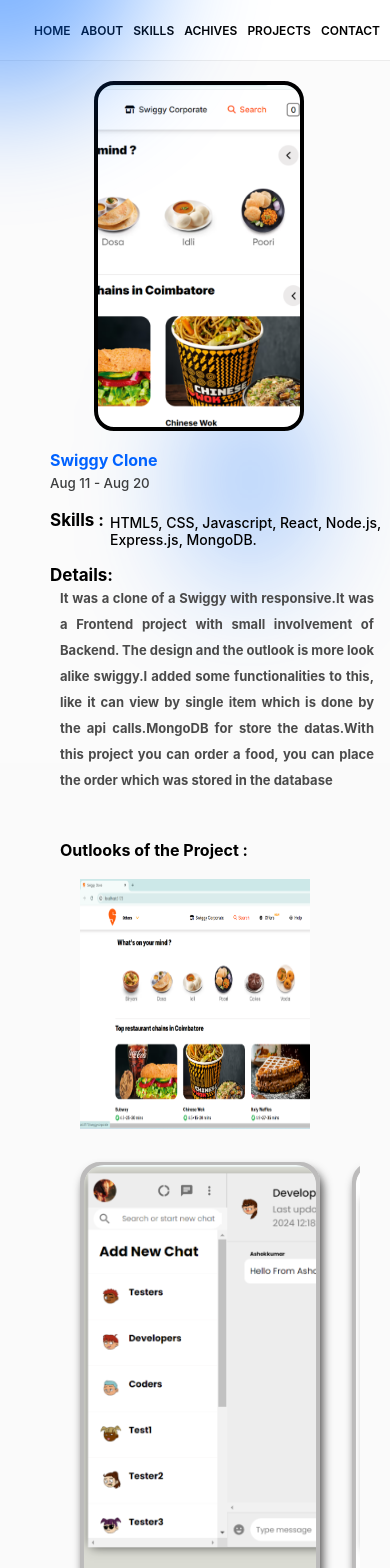
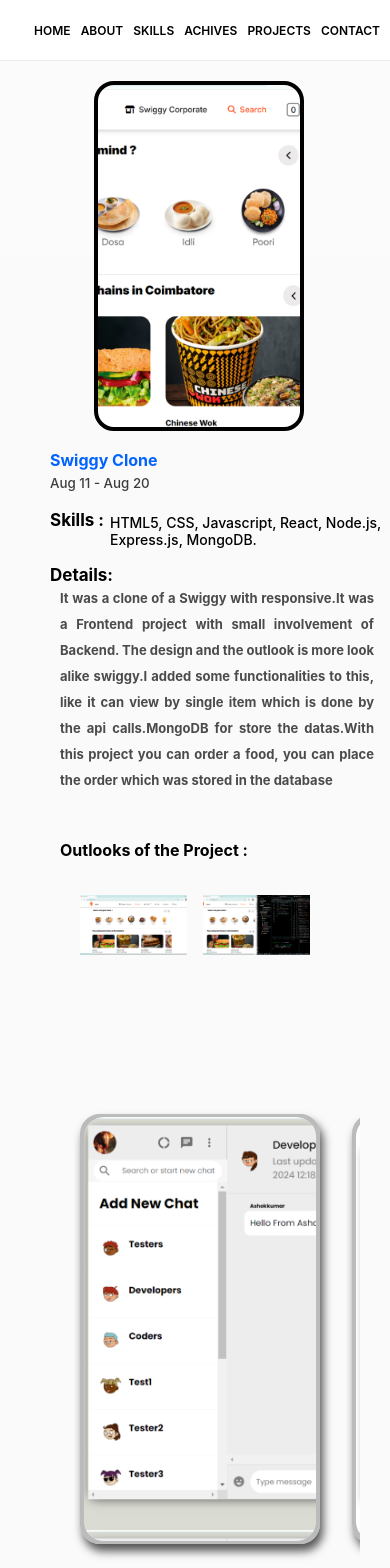
Before and after one commit to AshokasAK/Portfolio, a React (Vite) app: page /swiggyProject in a window 390 px wide. Shown: the top 1568 px of the page. Built offline with nearby package versions, Linux system fonts and the light colour scheme.

Commit message:
all images updated

```diff
--- a/css/Header.css
+++ b/css/Header.css
@@ -9,16 +9,18 @@ font-weight: 600;
     height: 80px;
     align-items: center;
     margin-right: 30px;
+    z-index: 1111;
   }
   .header ul li{
     list-style: none;
+    z-index: 111111;
   }
   .header ul li:hover{
    color: rgb(0, 140, 255);
   }
   a{
     text-decoration: none;
-    color: white;
+    color: rgb(0, 0, 0);
   }
 
   @media only screen and (max-width:500px){
--- a/css/WhatsAppPage.css
+++ b/css/WhatsAppPage.css
@@ -131,16 +131,94 @@ gap: 2rem;
 height: 450px;
 width: 420px;
 }
+
+/*----------------------------------------*/
 .workingtime img{
     width: 800px;
 }
+.workingtime .outsf{
+    background-image: url('../public/projectoutlook/simpleformout.png');
+    background-size: contain;
+    background-repeat: no-repeat;
+    width: 800px;
+    height: 350px;
+    margin-top: 1rem;
+}
+.workingtime .outsgy1{
+    background-image: url('../public/projectoutlook/swiggyout1.png');
+    background-size: contain;
+    background-repeat: no-repeat;
+    width: 800px;
+    height: 350px;
+    margin-top: 1rem;
+}
+.workingtime .outsgy2{
+    background-image: url('../public/projectoutlook/swiggyout2.png');
+    background-size: contain;
+    background-repeat: no-repeat;
+    width: 800px;
+    height: 350px;
+    margin-top: 1rem;
+}
+.workingtime .outtodo1{
+    background-image: url('../public/projectoutlook/todolistout1.png');
+    background-size: contain;
+    background-repeat: no-repeat;
+    width: 800px;
+    height: 350px;
+    margin-top: 1rem;
+}
+.workingtime .outtodo2{
+    background-image: url('../public/projectoutlook/todolistout2.png');
+    background-size: contain;
+    background-repeat: no-repeat;
+    width: 800px;
+    height: 350px;
+    margin-top: 1rem;
+}
+.workingtime .outwe{
+    background-image: url('../public/projectoutlook/weatherout.png');
+    background-size: contain;
+    background-repeat: no-repeat;
+    width: 800px;
+    height: 350px;
+    margin-top: 1rem;
+}
+.workingtime .outwp1{
+    background-image: url('../public/projectoutlook/whatsappout.png');
+    background-size: contain;
+    background-repeat: no-repeat;
+    width: 600px;
+    height: 300px;
+    margin-top: 1rem;
+}
+.workingtime .outwp2{
+    background-image: url('../public/projectoutlook/scr1.png');
+    background-size: contain;
+    background-repeat: no-repeat;
+    width: 600px;
+    height: 300px;
+    margin-top: 1rem;
+}
+.workingtime .outwp3{
+    background-image: url('../public/projectoutlook/scr2.png');
+    background-size: contain;
+    background-repeat: no-repeat;
+    width: 600px;
+    height: 300px;
+    margin-top: 1rem;
+    margin-left: -10rem;
+}
+
+
+/*------------------------------------------*/
 /* css of Project.css, the projects was changed to .nxtPro */
 
 .nxtPro{
     display: flex;
     justify-content: space-around;
     align-items: center;
-    margin-top: 6rem;
+    margin-top: 3rem;
     padding: 0px 50px;
     gap:6rem;
     overflow: scroll;
@@ -423,17 +501,40 @@ margin-left: 15rem;
                 display: flex;
                 gap: 1rem;
                 }
-                .workingtime img{
+
+                /*-------------------------------------------*/
+
+                /* .workingtime img{
+                    width: 300px;
+                    height: 250px;
+                } */
+                .workingtime .out{
                     width: 300px;
                     height: 250px;
                 }
+                /* .workingtime .outwp1{
+                    width: 300px;
+                    height: 250px;
+                } */
+                .workingtime .outwp2{
+                    width: 300px;
+                    height: 250px;
+                    display: none;
+                }
+                .workingtime .outwp3{
+                    width: 300px;
+                    height: 250px;
+                    display: none;
+                }
+
+                /*-------------------------------------------*/
                 .workingtime aside .f{
                     height: 250px;
                     width: 300px;
                     }
                 .nxtPro{
                 gap:2rem;
-                margin-top: -2rem;
+                margin-top: -6rem;
                 margin-bottom: 10rem;
                 }
                 .nxtPro::-webkit-scrollbar{
--- a/src/App.css
+++ b/src/App.css
@@ -9,11 +9,14 @@ hr{
 }
 .container {
   background-color: rgb(255, 255, 255);
+  /* background: linear-gradient(white , rgb(0, 102, 255)); */
   filter: saturate(1);
   scroll-behavior: smooth;
+  height: fit-content;
 }
 
 .shape1 {
+  display: none;
   width: 300px;
   height: 300px;
   background-color: rgb(0, 106, 255);
@@ -26,6 +29,7 @@ hr{
 }
 
 .shape2 {
+  display: none;
   width: 300px;
   height: 300px;
   background-color: rgb(0, 106, 255);
--- a/src/App.jsx
+++ b/src/App.jsx
@@ -37,10 +37,10 @@ function App() {
         <Route path='/simpleformProject' element={<SimpleFormPage/>}/>
         <Route path='/todolistProject' element={<TodoListPage/>}/>
     </Routes>
-        <div className="shape1">
+        {/* <div className="shape1">
     </div>
     <div className="shape2">
-    </div>
+    </div> */}
 
       </div>
 
--- a/src/components/Name.jsx
+++ b/src/components/Name.jsx
@@ -1,5 +1,7 @@
 import React, { useEffect, useRef } from 'react'
 import '../../css/Name.css'
+import Naukri from '../../public/skillicon/naukri.png'
+import Naukri1 from '../../public/skillicon/naukri1.png'
 
 const Name = () => {
 const span = useRef(null)
@@ -53,8 +55,8 @@ useEffect(() => {
           </a>
           <a href="https://www.naukri.com/mnjuser/homepage">
           <div className="naukridiv">
-          <img className='naukri1' src='../../public/skillicon/naukri1.png'/>
-          <img className='naukri'  src='../../public/skillicon/naukri.png'/>
+          <img className='naukri1' src={Naukri1}/>
+          <img className='naukri'  src={Naukri}/>
           </div>
           </a>
         </section>
--- a/src/components/projectPages/SimpleFormPage.jsx
+++ b/src/components/projectPages/SimpleFormPage.jsx
@@ -38,7 +38,8 @@ const SimpleFormPage = () => {
             <div className="workingtime">
                 <span>Outlooks of the Project :</span>
                 <aside>
-                <img className='simplef' src='../../../public/projectoutlook/simpleformout.png' alt="" />
+                {/* <img className='simplef' src='../../../public/projectoutlook/simpleformout.png' alt="" /> */}
+                <p className="outsf out"></p>
 
                 </aside>
             </div>
--- a/src/components/projectPages/SwiggyPage.jsx
+++ b/src/components/projectPages/SwiggyPage.jsx
@@ -38,9 +38,10 @@ const SwiggyPage = () => {
             <div className="workingtime">
                 <span>Outlooks of the Project :</span>
                 <aside>
-                <img src='../../../public/projectoutlook/swiggyout1.png' alt="" />
-                <img src='../../../public/projectoutlook/swiggyout2.png' alt="" />
-
+                {/* <img src='../../../public/projectoutlook/swiggyout1.png' alt="" /> */}
+                {/* <img src='../../../public/projectoutlook/swiggyout2.png' alt="" /> */}
+                <p className="outsgy1 out"></p>
+                <p className="outsgy2 out"></p>
 
                 </aside>
             </div>
--- a/src/components/projectPages/TodoListPage.jsx
+++ b/src/components/projectPages/TodoListPage.jsx
@@ -84,14 +84,16 @@ const TodoListPage = () => {
           <div className="workingtime">
             <span>Outlooks of the Project :</span>
             <aside>
-              <img
+              {/* <img
                 src="../../../public/projectoutlook/todolistout1.png"
                 alt=""
-              />
-              <img
+              /> */}
+              {/* <img
                 src="../../../public/projectoutlook/todolistout2.png"
                 alt=""
-              />
+              /> */}
+              <p className="outtodo1 out"></p>
+              <p className="outtodo2 out"></p>
             </aside>
           </div>
           <div className="nxtPro">
--- a/src/components/projectPages/WeatherPage.jsx
+++ b/src/components/projectPages/WeatherPage.jsx
@@ -44,11 +44,12 @@ const WeatherPage = () => {
           <div className="workingtime">
             <span>Outlooks of the Project :</span>
             <aside>
-              <img
+              {/* <img
                 className="weatheric"
                 src="../../../public/projectoutlook/weatherout.png"
                 alt=""
-              />
+              /> */}
+              <p className="outwe out"></p>
             </aside>
           </div>
           <div className="nxtPro">
--- a/src/components/projectPages/WhatsAppPage.jsx
+++ b/src/components/projectPages/WhatsAppPage.jsx
@@ -45,20 +45,23 @@ const SingleProject = () => {
           <div className="workingtime">
             <span>Outlooks of the Project :</span>
             <aside>
-              <img
+              {/* <img
                 src="../../../public/projectoutlook/whatsappout.png"
                 alt=""
-              />
-              <img
+              /> */}
+              {/* <img
                 className="f"
                 src="../../../public/projectoutlook/scr1.png"
                 alt=""
-              />
-              <img
+              /> */}
+              {/* <img
                 className="f"
                 src="../../../public/projectoutlook/scr2.png"
                 alt=""
-              />
+              /> */}
+              <p className="outwp1 out"></p>
+              <p className="outwp2 out"></p>
+              <p className="outwp3 out"></p>
             </aside>
           </div>
           <div className="nxtPro">
```
Also changed, not shown: css/Contact.css (+11 -4 lines).
